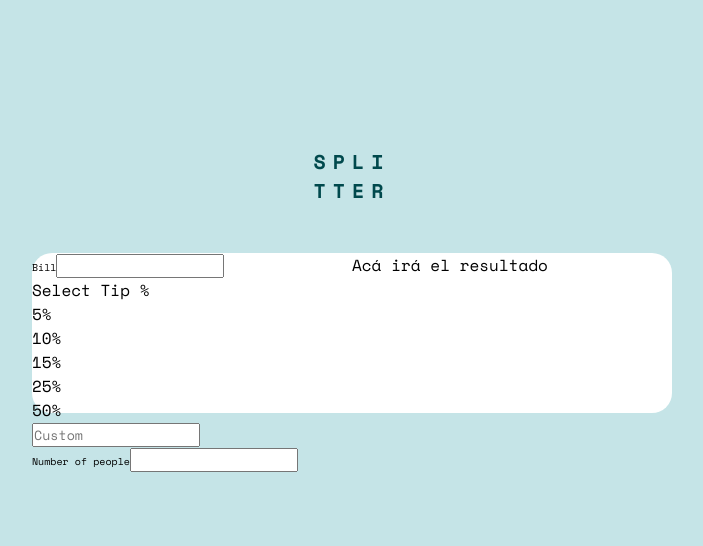
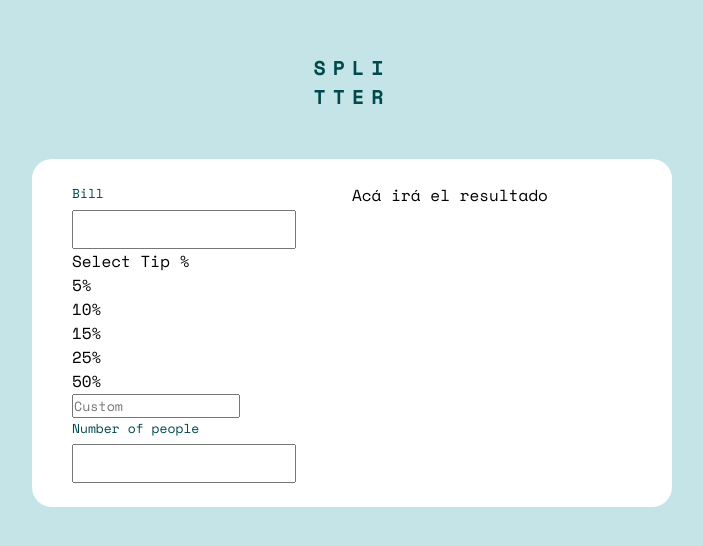
Before and after one commit to ripterdust/TipCalculator, a React (Create React App) app: page / in a window 1280 px wide. Shown: the part 120-666 px from the top of the page, without its empty margins (288-991 px from the left). Built offline with nearby package versions, Linux system fonts and the light colour scheme.

Commit message:
Agregados los estilos iniciales a los inputs

```diff
--- a/src/styles/parials/calculator.scss
+++ b/src/styles/parials/calculator.scss
@@ -3,7 +3,6 @@
     align-items: center;
     justify-content: center;
     flex-direction: column;
-    height: 100vh;
     width: 100vw;
 
     .title{
@@ -23,12 +22,25 @@
         margin-top: 3em;
         display: grid;
         grid-template-columns: 50% 50%;
+        padding: 1.5em 2.5em;
 
         .options{
             .inputs{
+                display: flex;
+                flex-direction: column;
                 span{
-                    font-size: 10px;
+                    font-size: 13px;
+                    margin-bottom: .5em;
+                    color: $veryDarkCyan;
+
                 }
+                input{
+                    width: 80%;
+                    font-size: 20px;
+                    text-align: right;
+                    padding: 3px;
+                }
+
             }
         }
     }
```
